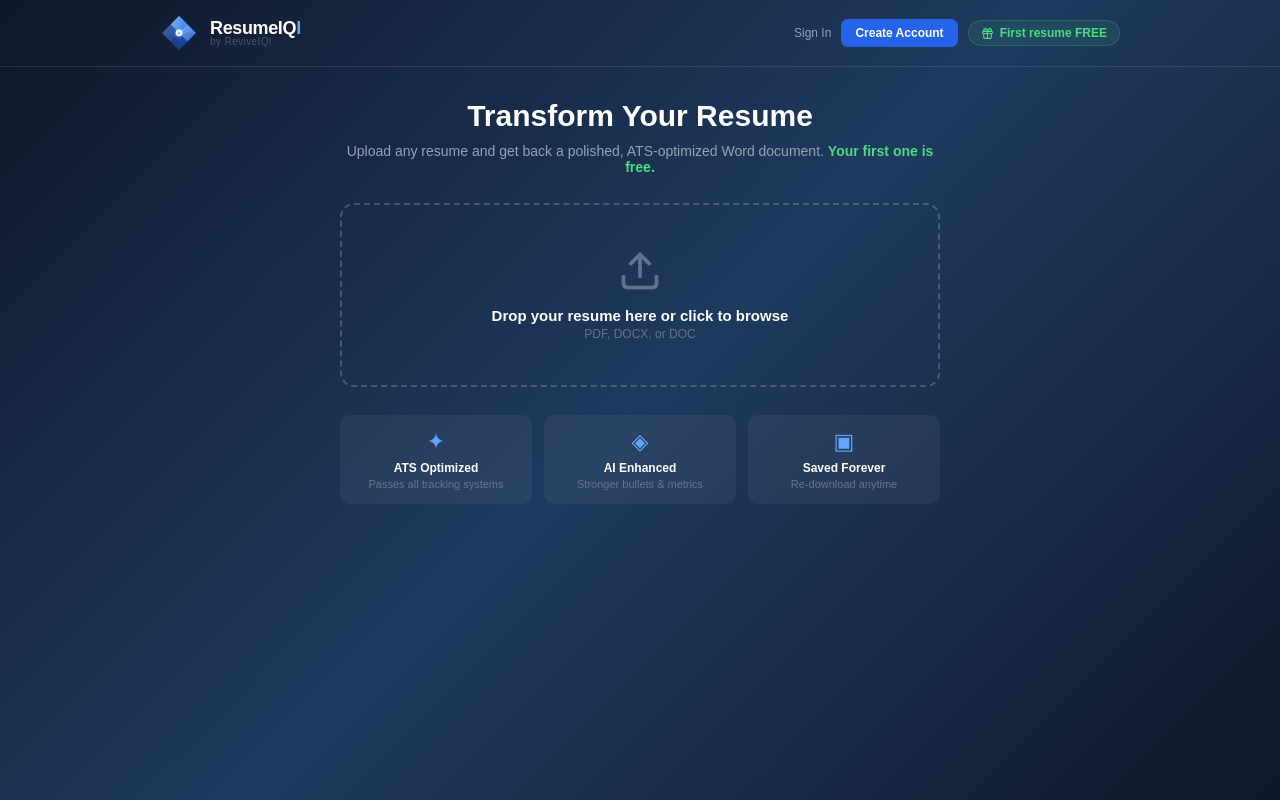
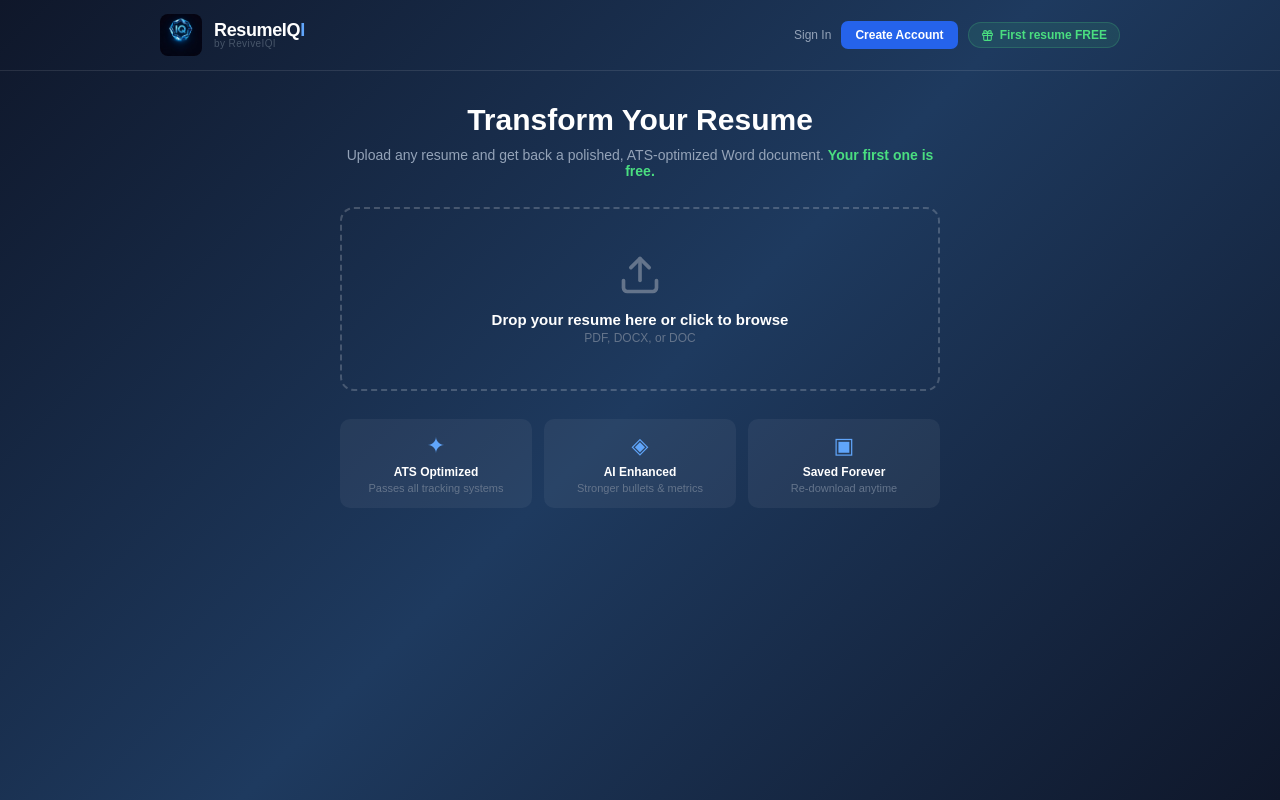
Before and after one commit to ReviveIQ/resumeiq, a React (Vite) app in the folder client/: page / in a window 1280 px wide. Built offline with nearby package versions, Linux system fonts and the light colour scheme.

Commit message:
feat: use AI gem logo image in header instead of SVG

```diff
--- a/client/src/pages/ResumeIQ.tsx
+++ b/client/src/pages/ResumeIQ.tsx
@@ -400,35 +400,7 @@ export default function ResumeIQ() {
       <div style={{ borderBottom: "1px solid rgba(255,255,255,0.1)", padding: "14px 24px" }}>
         <div style={{ maxWidth: "960px", margin: "0 auto", display: "flex", alignItems: "center", justifyContent: "space-between" }}>
           <div style={{ display: "flex", alignItems: "center", gap: "12px", cursor: "pointer" }} onClick={reset}>
-            <svg viewBox="0 0 72 72" fill="none" xmlns="http://www.w3.org/2000/svg" style={{ width: "38px", height: "38px", flexShrink: 0 }}>
-              <defs>
-                <linearGradient id="lg1" x1="0%" y1="0%" x2="100%" y2="100%">
-                  <stop offset="0%" stopColor="#60a5fa"/>
-                  <stop offset="100%" stopColor="#2563eb"/>
-                </linearGradient>
-                <linearGradient id="lg2" x1="0%" y1="0%" x2="100%" y2="100%">
-                  <stop offset="0%" stopColor="#93c5fd"/>
-                  <stop offset="100%" stopColor="#3b82f6"/>
-                </linearGradient>
-                <linearGradient id="lg3" x1="100%" y1="0%" x2="0%" y2="100%">
-                  <stop offset="0%" stopColor="#1d4ed8"/>
-                  <stop offset="100%" stopColor="#1e3a5f"/>
-                </linearGradient>
-                <filter id="glow">
-                  <feGaussianBlur stdDeviation="2" result="blur"/>
-                  <feMerge><feMergeNode in="blur"/><feMergeNode in="SourceGraphic"/></feMerge>
-                </filter>
-              </defs>
-              <polygon points="36,4 68,36 36,68 4,36" fill="url(#lg3)" opacity="0.35"/>
-              <polygon points="36,4 20,20 36,36 52,20" fill="url(#lg2)" opacity="0.9"/>
-              <polygon points="36,4 52,20 68,36 36,36" fill="url(#lg1)" opacity="0.65"/>
-              <polygon points="4,36 20,20 36,36 20,52" fill="url(#lg1)" opacity="0.5"/>
-              <polygon points="68,36 52,20 36,36 52,52" fill="url(#lg2)" opacity="0.75"/>
-              <polygon points="36,68 20,52 36,36 52,52" fill="url(#lg3)" opacity="0.95"/>
-              <circle cx="36" cy="36" r="10" fill="none" stroke="rgba(147,197,253,0.3)" strokeWidth="1"/>
-              <circle cx="36" cy="36" r="6" fill="white" opacity="0.95" filter="url(#glow)"/>
-              <circle cx="36" cy="36" r="3" fill="#93c5fd"/>
-            </svg>
+            <img src="/logo-gem.jpg" alt="ReviveIQI" style={{ height: "42px", width: "42px", objectFit: "cover", borderRadius: "8px", flexShrink: 0 }} />
             <div style={{ display: "flex", flexDirection: "column", lineHeight: 1 }}>
               <div style={{ display: "flex", alignItems: "baseline", gap: "0px" }}>
                 <span style={{ color: "white", fontWeight: 800, fontSize: "18px", letterSpacing: "-0.02em" }}>ResumeIQ</span>
```
